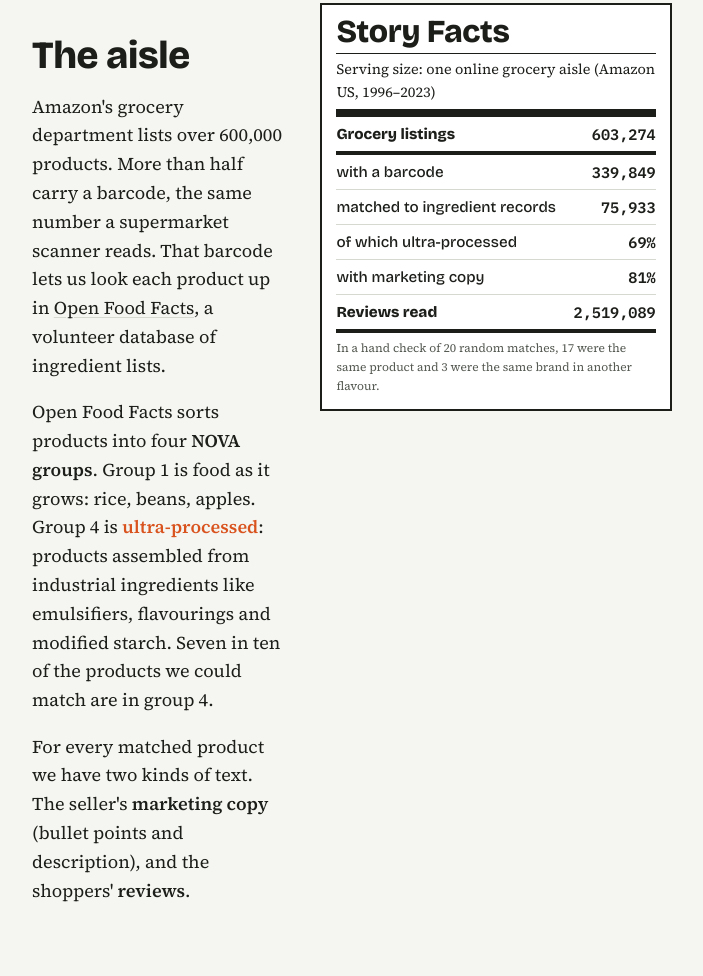
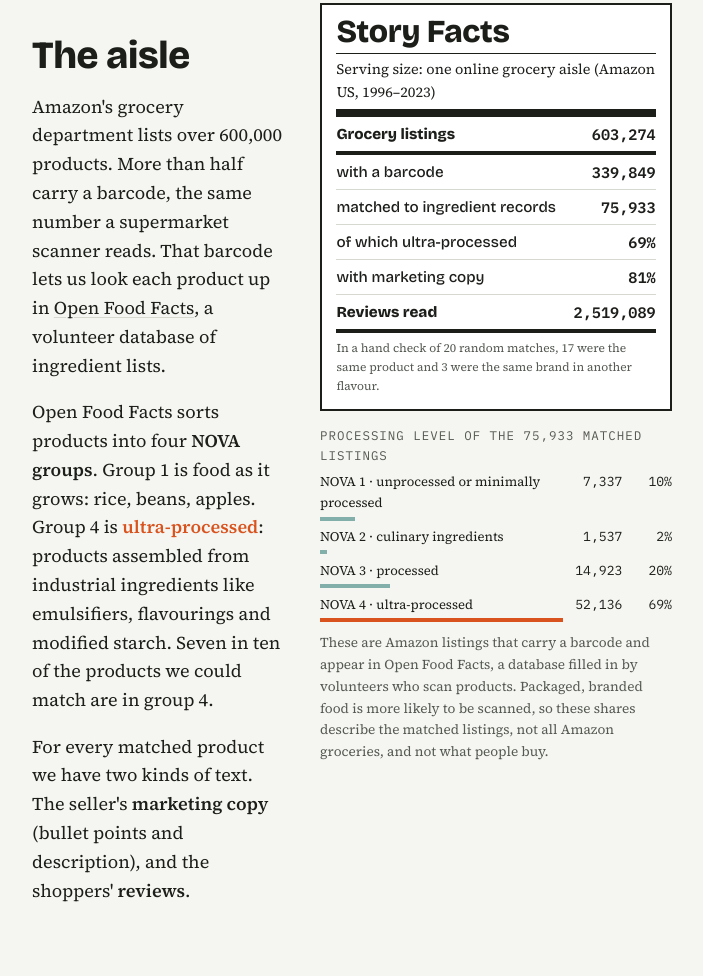
Before and after one commit to kaykay-ng/automatic-goggles, a plain HTML site: page upf/site/sold-on-pleasure.html in a window 1280 px wide. Shown: the part 805-1781 px from the top of the page, without its empty margins (288-991 px from the left). Drawn offline with nearby package versions, Linux system fonts and the light colour scheme.

Commit message:
UPF: story page v4 -- NOVA breakdown and volunteer-scanning disclaimer under Story Facts
Co-Authored-By: Claude Opus 5.5 <noreply@anthropic.com>

```diff
--- a/upf/site/sold-on-pleasure.html
+++ b/upf/site/sold-on-pleasure.html
@@ -53,6 +53,12 @@ a:focus-visible, button:focus-visible, input:focus-visible { outline: 3px solid
 .facts .row b { font-weight: 800 } .facts .row .num { font-weight: 600 }
 .facts .row.thick { border-bottom: 4px solid var(--ink) }
 .facts .foot { font-family: var(--body); font-size: 0.75rem; color: var(--ink2); padding-top: 0.4rem }
+.nova { max-width: 22rem; margin-top: -0.6rem; margin-bottom: 1.5rem; display: grid; gap: 0.35rem }
+.nova .nrow { display: grid; grid-template-columns: minmax(0, 1fr) auto 2.6rem; gap: 0.5rem; align-items: baseline; font-size: 0.82rem; position: relative; padding-bottom: 0.45rem }
+.nova .nrow i { position: absolute; left: 0; bottom: 0; height: 4px; background: var(--purity); opacity: 0.55 }
+.nova .nrow.u i { background: var(--pleasure); opacity: 1 }
+.nova .nrow .num { text-align: right }
+.nova .note { margin: 0.3rem 0 0 }
 .split { display: grid; grid-template-columns: minmax(0, 1fr) auto; gap: 2rem; align-items: start }
 @media (max-width: 760px) { .split { grid-template-columns: 1fr } }
 
@@ -111,6 +117,7 @@ footer { border-top: 1px solid var(--rule); margin-top: 3rem; padding-top: 1rem
       <p>Open Food Facts sorts products into four <b>NOVA groups</b>. Group 1 is food as it grows: rice, beans, apples. Group 4 is <span class="pl">ultra-processed</span>: products assembled from industrial ingredients like emulsifiers, flavourings and modified starch. Seven in ten of the products we could match are in group 4.</p>
       <p>For every matched product we have two kinds of text. The seller's <b>marketing copy</b> (bullet points and description), and the shoppers' <b>reviews</b>.</p>
     </div>
+    <div style="min-width:0">
     <aside class="facts" aria-label="Story facts">
       <h3>Story Facts</h3>
       <div class="serv">Serving size: one online grocery aisle (Amazon US, 1996–2023)</div>
@@ -122,6 +129,15 @@ footer { border-top: 1px solid var(--rule); margin-top: 3rem; padding-top: 1rem
       <div class="row thick"><b>Reviews read</b><span class="num">2,519,089</span></div>
       <div class="foot">In a hand check of 20 random matches, 17 were the same product and 3 were the same brand in another flavour.</div>
     </aside>
+    <div class="nova" aria-label="Processing level of the matched listings">
+      <div class="kicker">Processing level of the 75,933 matched listings</div>
+      <div class="nrow"><span>NOVA 1 · unprocessed or minimally processed</span><span class="num">7,337</span><span class="num">10%</span><i style="width:10%"></i></div>
+      <div class="nrow"><span>NOVA 2 · culinary ingredients</span><span class="num">1,537</span><span class="num">2%</span><i style="width:2%"></i></div>
+      <div class="nrow"><span>NOVA 3 · processed</span><span class="num">14,923</span><span class="num">20%</span><i style="width:20%"></i></div>
+      <div class="nrow u"><span>NOVA 4 · ultra-processed</span><span class="num">52,136</span><span class="num">69%</span><i style="width:69%"></i></div>
+      <p class="note">These are Amazon listings that carry a barcode and appear in Open Food Facts, a database filled in by volunteers who scan products. Packaged, branded food is more likely to be scanned, so these shares describe the matched listings, not all Amazon groceries, and not what people buy.</p>
+    </div>
+    </div>
   </div>
 
   <h2>Two vocabularies</h2>
```
Also changed, not shown: 1 other file.
